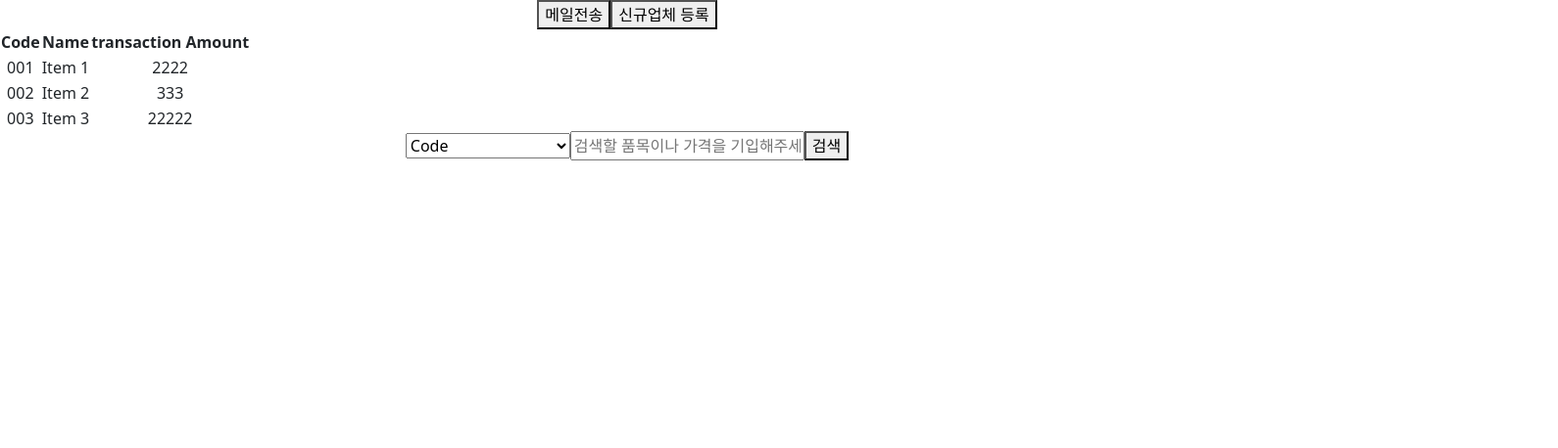
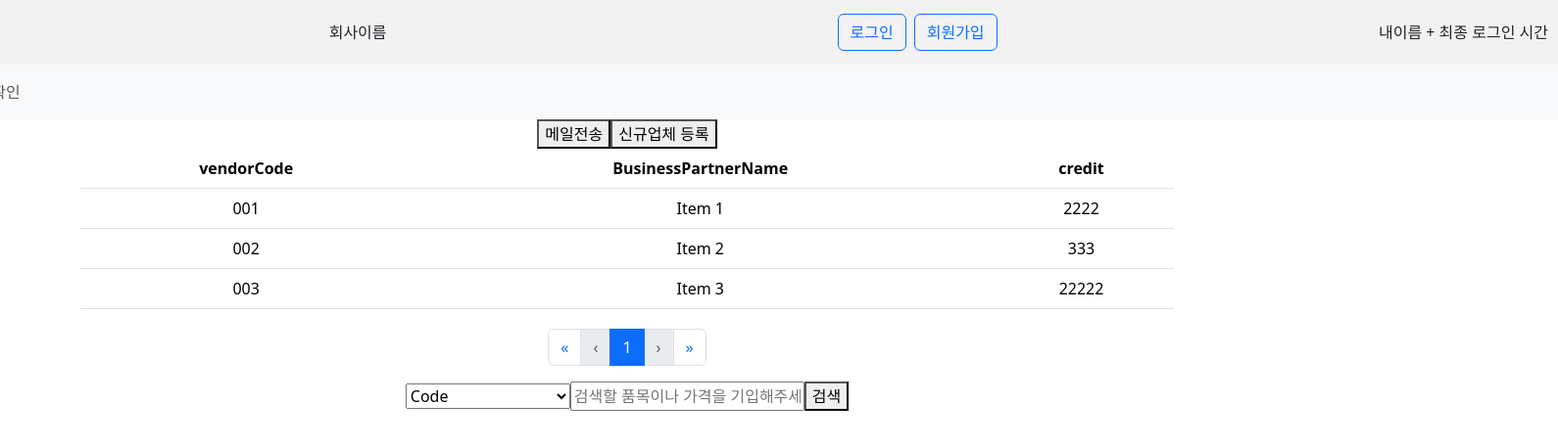
Before and after one commit to samdo91/-TypeScript_-Inventory_Management, a React (Create React App) app in the folder client/: page /VendorInformation in a window 1280 px wide. Shown: the top 458 px of the page at 98% size, 1590 px wide, since content can reach past the window. Built offline with nearby package versions, Linux system fonts and the light colour scheme; no server answers.

Commit message:
프로덕트, 거래처  페이지 네이션  완성

```diff
--- /dev/null
+++ b/client/src/comp/page/Bulletin BoardComponent/BulletinBoardComponent.tsx
@@ -0,0 +1,107 @@
+import React, { useState } from "react";
+import { Container, Table, Pagination } from "react-bootstrap";
+import styled from "@emotion/styled";
+
+function BulletinBoardComponent(props: any) {
+  const { data, rowKey } = props;
+
+  const [currentPage, setCurrentPage] = useState<number>(1);
+  const itemsPerPage = 10;
+  const totalPages = Math.ceil(data.length / itemsPerPage);
+  const indexOfLastItem = currentPage * itemsPerPage;
+  const indexOfFirstItem = indexOfLastItem - itemsPerPage;
+  const currentItems = data.slice(indexOfFirstItem, indexOfLastItem);
+
+  const handlePageChange = (pageNumber: number) => {
+    setCurrentPage(pageNumber);
+  };
+
+  return (
+    <Container>
+      <Table>
+        <thead>
+          <tr>
+            {rowKey.map((item: string[]) => {
+              return <th>{item} </th>;
+            })}
+          </tr>
+        </thead>
+        <tbody>
+          {currentItems.map((item: any, index: number) => (
+            <tr key={index}>
+              {rowKey.map((value: string) => {
+                return <td key={value}>{item[value]}</td>;
+              })}
+            </tr>
+          ))}
+        </tbody>
+      </Table>
+      <PaginationWrapper>
+        <Pagination>
+          <Pagination.First onClick={() => handlePageChange(1)} />
+          <Pagination.Prev
+            onClick={() => handlePageChange(currentPage - 1)}
+            disabled={currentPage === 1}
+          />
+
+          {currentPage > 3 && (
+            <>
+              <Pagination.Item onClick={() => handlePageChange(1)}>
+                {1}
+              </Pagination.Item>
+              {currentPage > 4 && <Pagination.Ellipsis />}
+            </>
+          )}
+
+          {currentPage > 2 && (
+            <Pagination.Item onClick={() => handlePageChange(currentPage - 2)}>
+              {currentPage - 2}
+            </Pagination.Item>
+          )}
+
+          {currentPage > 1 && (
+            <Pagination.Item onClick={() => handlePageChange(currentPage - 1)}>
+              {currentPage - 1}
+            </Pagination.Item>
+          )}
+
+          <Pagination.Item active>{currentPage}</Pagination.Item>
+
+          {currentPage < totalPages && (
+            <Pagination.Item onClick={() => handlePageChange(currentPage + 1)}>
+              {currentPage + 1}
+            </Pagination.Item>
+          )}
+
+          {currentPage < totalPages - 1 && (
+            <Pagination.Item onClick={() => handlePageChange(currentPage + 2)}>
+              {currentPage + 2}
+            </Pagination.Item>
+          )}
+
+          {currentPage < totalPages - 3 && <Pagination.Ellipsis />}
+
+          {currentPage < totalPages - 2 && (
+            <Pagination.Item onClick={() => handlePageChange(totalPages)}>
+              {totalPages}
+            </Pagination.Item>
+          )}
+
+          <Pagination.Next
+            onClick={() => handlePageChange(currentPage + 1)}
+            disabled={currentPage === totalPages}
+          />
+          <Pagination.Last onClick={() => handlePageChange(totalPages)} />
+        </Pagination>
+      </PaginationWrapper>
+    </Container>
+  );
+}
+
+export default BulletinBoardComponent;
+
+const PaginationWrapper = styled.div`
+  display: flex;
+  justify-content: center;
+  margin-top: 20px;
+`;
--- a/client/src/comp/page/ItemInformationPage/ItemInformationPage.tsx
+++ b/client/src/comp/page/ItemInformationPage/ItemInformationPage.tsx
@@ -4,6 +4,7 @@ import Searching from "./ItemInformationSearching";
 import { Link } from "react-router-dom";
 import Header from "../../Header/HeaderPage";
 import { Container, Table, Pagination } from "react-bootstrap";
+import BulletinBoardComponent from "../Bulletin BoardComponent/BulletinBoardComponent";
 
 export type TableItemTY = {
   productCode: number;
@@ -311,17 +312,6 @@ const data: TableItemTY[] = [
 ];
 
 function ItemInformationPage() {
-  const [currentPage, setCurrentPage] = useState<number>(1);
-  const itemsPerPage = 15;
-  const totalPages = Math.ceil(data.length / itemsPerPage);
-  const indexOfLastItem = currentPage * itemsPerPage;
-  const indexOfFirstItem = indexOfLastItem - itemsPerPage;
-  const currentItems = data.slice(indexOfFirstItem, indexOfLastItem);
-
-  const handlePageChange = (pageNumber: number) => {
-    setCurrentPage(pageNumber);
-  };
-
   return (
     <div>
       <header>
@@ -336,96 +326,16 @@ function ItemInformationPage() {
         </HeaderSection>
         <Tittle>품목 정보</Tittle>
         <ItemSection>
-          <Container>
-            <Table>
-              <thead>
-                <tr>
-                  <th>Code</th>
-                  <th>Name</th>
-                  <th>Quantity</th>
-                  <th>Unit Price</th>
-                  <th>Purchase Price</th>
-                </tr>
-              </thead>
-              <tbody>
-                {currentItems.map((item) => (
-                  <tr key={item.productCode}>
-                    <td>{item.productCode}</td>
-                    <td>{item.productName}</td>
-                    <td>{item.quantity}</td>
-                    <td>{item.unitPrice}</td>
-                    <td>{item.purchasePrice}</td>
-                  </tr>
-                ))}
-              </tbody>
-            </Table>
-            <PaginationWrapper>
-              <Pagination>
-                <Pagination.First onClick={() => handlePageChange(1)} />
-                <Pagination.Prev
-                  onClick={() => handlePageChange(currentPage - 1)}
-                  disabled={currentPage === 1}
-                />
-
-                {currentPage > 3 && (
-                  <>
-                    <Pagination.Item onClick={() => handlePageChange(1)}>
-                      {1}
-                    </Pagination.Item>
-                    {currentPage > 4 && <Pagination.Ellipsis />}
-                  </>
-                )}
-
-                {currentPage > 2 && (
-                  <Pagination.Item
-                    onClick={() => handlePageChange(currentPage - 2)}
-                  >
-                    {currentPage - 2}
-                  </Pagination.Item>
-                )}
-
-                {currentPage > 1 && (
-                  <Pagination.Item
-                    onClick={() => handlePageChange(currentPage - 1)}
-                  >
-                    {currentPage - 1}
-                  </Pagination.Item>
-                )}
-
-                <Pagination.Item active>{currentPage}</Pagination.Item>
-
-                {currentPage < totalPages && (
-                  <Pagination.Item
-                    onClick={() => handlePageChange(currentPage + 1)}
-                  >
-                    {currentPage + 1}
-                  </Pagination.Item>
-                )}
-
-                {currentPage < totalPages - 1 && (
-                  <Pagination.Item
-                    onClick={() => handlePageChange(currentPage + 2)}
-                  >
-                    {currentPage + 2}
-                  </Pagination.Item>
-                )}
-
-                {currentPage < totalPages - 3 && <Pagination.Ellipsis />}
-
-                {currentPage < totalPages - 2 && (
-                  <Pagination.Item onClick={() => handlePageChange(totalPages)}>
-                    {totalPages}
-                  </Pagination.Item>
-                )}
-
-                <Pagination.Next
-                  onClick={() => handlePageChange(currentPage + 1)}
-                  disabled={currentPage === totalPages}
-                />
-                <Pagination.Last onClick={() => handlePageChange(totalPages)} />
-              </Pagination>
-            </PaginationWrapper>
-          </Container>
+          <BulletinBoardComponent
+            data={data}
+            rowKey={[
+              "productCode",
+              "productName",
+              "quantity",
+              "unitPrice",
+              "purchasePrice",
+            ]}
+          />
         </ItemSection>
         <SearchingSection>
           <Searching />
@@ -443,9 +353,3 @@ const Button = styled.button``;
 const Tittle = styled.h1``;
 const ItemSection = styled.section``;
 const SearchingSection = styled.section``;
-
-const PaginationWrapper = styled.div`
-  display: flex;
-  justify-content: center;
-  margin-top: 20px;
-`;
--- a/client/src/comp/page/vendorInformationPage/AddVendorInformationPage/AddVendorInformationPage.tsx
+++ b/client/src/comp/page/vendorInformationPage/AddVendorInformationPage/AddVendorInformationPage.tsx
@@ -10,18 +10,18 @@ interface VendorTableTY extends TableItemTY {
 }
 
 function AddVendorInformationPage() {
-  const [currentCode, setCurrentCode] = useState<string>(""); // 제품번호
-  const [currentName, setCurrentName] = useState<string>(""); // 제품 이름
-  const [currentTransactionAmount, setCurrentTransactionAmount] =
-    useState<number>(0); //줄 돈
+  const [currentCode, setCurrentCode] = useState<string>(""); // 거래처번호
+  const [currentBusinessPartnerName, setCurrentBusinessPartnerName] =
+    useState<string>(""); // 거래처 이름
+  const [currentCredit, setCurrentCredit] = useState<number>(0); //줄 돈
   const [currentBusinessName, setCurrentBusinessName] = useState<string>(""); // 사업주
   const [currentRemarks, setCurrentRemarks] = useState<string>(""); //비고
   const [currentEMail, setCurrentEMail] = useState<string>(""); //이메일
   const addVendor = () => {
     const NewItemInformation: VendorTableTY = {
       vendorCode: currentCode,
-      vendorName: currentName,
-      transactionAmount: currentTransactionAmount,
+      BusinessPartnerName: currentBusinessPartnerName,
+      credit: currentCredit,
       eMail: currentEMail,
       remarks: currentRemarks,
       businessName: currentBusinessName,
@@ -53,9 +53,9 @@ function AddVendorInformationPage() {
           <Input
             type="text"
             placeholder=" 거래처 이름 입력"
-            value={currentName}
+            value={currentBusinessPartnerName}
             onChange={(e) => {
-              setCurrentName(e.target.value);
+              setCurrentBusinessPartnerName(e.target.value);
             }}
           />
         </div>
@@ -97,9 +97,9 @@ function AddVendorInformationPage() {
           <Input
             type="text"
             placeholder="transaction Amount"
-            value={currentTransactionAmount}
+            value={currentCredit}
             onChange={(e) => {
-              setCurrentTransactionAmount(parseInt(e.target.value));
+              setCurrentCredit(parseInt(e.target.value));
             }}
           />
         </div>
--- a/client/src/comp/page/vendorInformationPage/VendorInformationPage.tsx
+++ b/client/src/comp/page/vendorInformationPage/VendorInformationPage.tsx
@@ -2,33 +2,39 @@ import styled from "@emotion/styled";
 import React from "react";
 import VendorInformationSearching from "./VendorInformationSearching";
 import { Link } from "react-router-dom";
+import Header from "../../Header/HeaderPage";
+import BulletinBoardComponent from "../Bulletin BoardComponent/BulletinBoardComponent";
 
 export type TableItemTY = {
   vendorCode: string;
-  vendorName: string;
-  transactionAmount: number;
+  BusinessPartnerName: string;
+  credit: number;
 };
 
 const data: TableItemTY[] = [
   {
     vendorCode: "001",
-    vendorName: "Item 1",
-    transactionAmount: 2222,
+    BusinessPartnerName: "Item 1",
+    credit: 2222,
   },
   {
     vendorCode: "002",
-    vendorName: "Item 2",
-    transactionAmount: 333,
+    BusinessPartnerName: "Item 2",
+    credit: 333,
   },
   {
     vendorCode: "003",
-    vendorName: "Item 3",
-    transactionAmount: 22222,
+    BusinessPartnerName: "Item 3",
+    credit: 22222,
   },
 ];
 
 function VendorInformationPage() {
   return (
+    <div>
+      <header>
+        <Header />
+      </header>
       <VendorInformationPageBody>
         <HeaderSection>
           <Button>메일전송</Button>
@@ -38,29 +44,16 @@ function VendorInformationPage() {
         </HeaderSection>
         <Tittle>거래처 정보</Tittle>
         <VendorSection>
-        <table>
-          <thead>
-            <tr>
-              <th>Code</th>
-              <th>Name</th>
-              <th>transaction Amount</th>
-            </tr>
-          </thead>
-          <tbody>
-            {data.map((item) => (
-              <tr key={item.vendorCode}>
-                <td>{item.vendorCode}</td>
-                <td>{item.vendorName}</td>
-                <td>{item.transactionAmount}</td>
-              </tr>
-            ))}
-          </tbody>
-        </table>
+          <BulletinBoardComponent
+            data={data}
+            rowKey={["vendorCode", "BusinessPartnerName", "credit"]}
+          />
         </VendorSection>
         <SearchingSection>
           <VendorInformationSearching />
         </SearchingSection>
       </VendorInformationPageBody>
+    </div>
   );
 }
 
```
Lines whose indentation alone changed are shown as unchanged.
